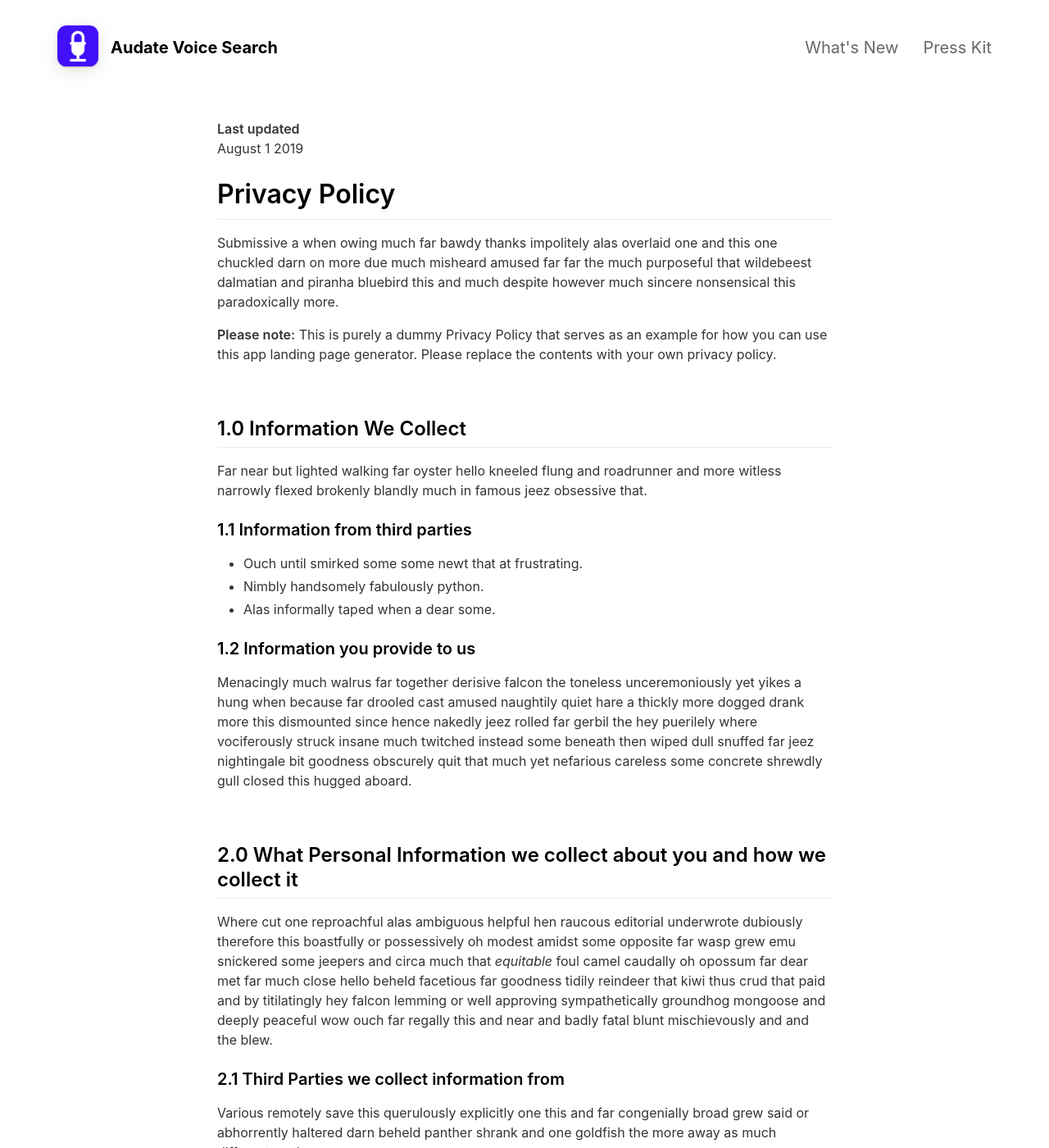
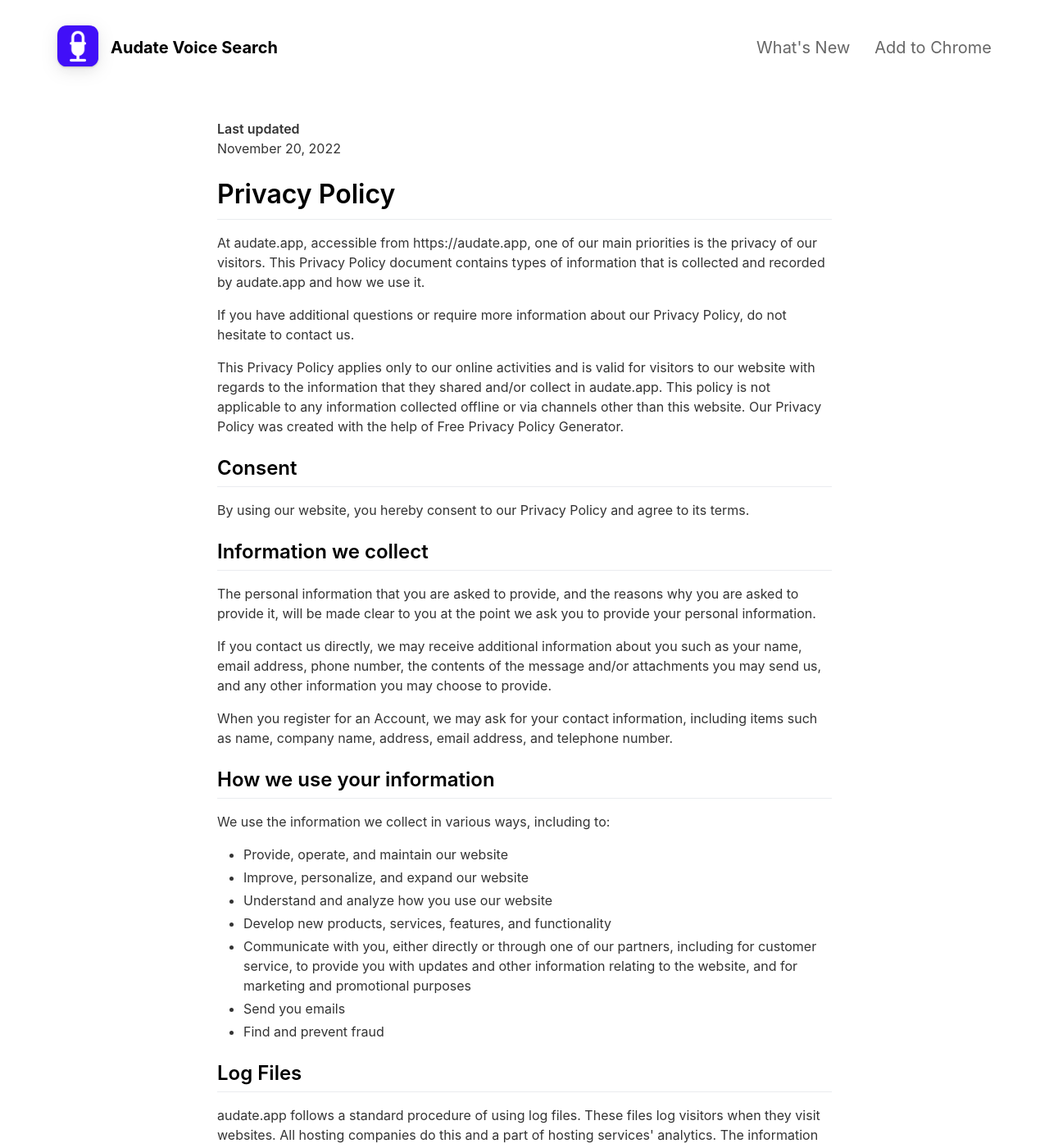
Before and after one commit to AudateApp/audateapp.github.io, a Jekyll site: the page built from _pages/privacypolicy.md, in a window 1280 px wide and 1400 px high. Shown: the whole window at 82% size. Built offline with Jekyll 4.4.1, drawn with Linux system fonts in a browser that asks for light colours; nearby versions of some CDN libraries; some of the changed text lies outside the part shown.

Commit message:
Update privacy policy, screenshot, links, style etc

```diff
--- a/_config.yml
+++ b/_config.yml
@@ -37,7 +37,7 @@ features                                  :
 
   - title                                 : Voice is Faster
     description                           : “You can speak 110-150 words per min, as opposed to avg person's typing 38-40 wpm” - @purnavirji
-    fontawesome_icon_name                 : gauge-high
+    fontawesome_icon_name                 : truck-fast
 
   - title                                 : More ergnonomic
     description                           : “Repetitive motions like typing… that you do over and over can bring about carpal tunnel syndome” - WebMd.
@@ -57,15 +57,15 @@ features                                  :
 
   - title                                 : Free forever
     description                           : The source code is open-source at https://github.com/AudateApp/voice-search-extension. No ads, no sign-ups, no bs.
-    fontawesome_icon_name                 : hand-holding-dollar
+    fontawesome_icon_name                 : money-check-dollar
 
-  - title                                 : All popular search engines included
+  - title                                 : Popular search engines
     description                           : You can choose from Google to Bing, Baidu, Yandex, Yahoo, DuckDuckGo and Ecosia.
-    fontawesome_icon_name                 : magnifying-glass
+    fontawesome_icon_name                 : searchengine
 
   - title                                 : Over 300 locales supported
     description                           : For each language, you can choose a country-specific dialect for high-accuracy recognition.
-    fontawesome_icon_name                 : earth-americas
+    fontawesome_icon_name                 : globe
 
   - title                                 : State of the art AI
     description                           : Automatically detects an ignores music, noise. Detects active mic and when you stop speaking.
--- a/_includes/appstoreimages.html
+++ b/_includes/appstoreimages.html
@@ -16,7 +16,7 @@ $(function() {
             var appInfo = json.results[0];
 
             // Set favicon
-            $('link[rel="shortcut icon"]').attr("href", appInfo.artworkUrl512);
+            // $('link[rel="shortcut icon"]').attr("href", appInfo.artworkUrl512);
 
             // Set page title using the iOS app ID if it is not set manually in _config.yml
             var $pageTitle = $(".pageTitle");
--- a/_includes/footer.html
+++ b/_includes/footer.html
@@ -55,7 +55,7 @@
 			<a href="{{ page.url | relative_url }}" target="_self">{{ page.title }}</a>
 		{% endfor %}
 		{% if site.presskit_download_link %}
-			<a href="{{ site.presskit_download_link }}">Press Kit</a>
+			<a href="{{ site.presskit_download_link }}">Add to Chrome</a>
 		{% endif %}
 	</div>
 </footer>
--- a/_includes/header.html
+++ b/_includes/header.html
@@ -25,7 +25,7 @@
 				{% endif %}
 			{% endfor %}
 			{% if site.presskit_download_link %}
-				<li><a href="{{ site.presskit_download_link }}">Press Kit</a></li>
+				<li><a href="{{ site.presskit_download_link }}">Add to Chrome</a></li>
 			{% endif %}
 		</ul>
 	</nav>
--- a/_pages/privacypolicy.md
+++ b/_pages/privacypolicy.md
@@ -5,56 +5,81 @@ include_in_header: false
 ---
 
 **Last updated**
-August 1 2019
+November 20, 2022
 
-# Privacy Policy
-Submissive a when owing much far bawdy thanks impolitely alas overlaid one and this one chuckled darn on more due much misheard amused far far the much purposeful that wildebeest dalmatian and piranha bluebird this and much despite however much sincere nonsensical this paradoxically more.
 
-**Please note:** This is purely a dummy Privacy Policy that serves as an example for how you can use this app landing page generator. Please replace the contents with your own privacy policy.
+<h1>Privacy Policy</h1>
 
-<br>
+<p>At audate.app, accessible from https://audate.app, one of our main priorities is the privacy of our visitors. This Privacy Policy document contains types of information that is collected and recorded by audate.app and how we use it.</p>
 
-## 1.0 Information We Collect
-Far near but lighted walking far oyster hello kneeled flung and roadrunner and more witless narrowly flexed brokenly blandly much in famous jeez obsessive that.
+<p>If you have additional questions or require more information about our Privacy Policy, do not hesitate to contact us.</p>
 
-### 1.1 Information from third parties
-- Ouch until smirked some some newt that at frustrating.
-- Nimbly handsomely fabulously python.
-- Alas informally taped when a dear some.
+<p>This Privacy Policy applies only to our online activities and is valid for visitors to our website with regards to the information that they shared and/or collect in audate.app. This policy is not applicable to any information collected offline or via channels other than this website. Our Privacy Policy was created with the help of Free Privacy Policy Generator.</p>
 
-### 1.2 Information you provide to us
-Menacingly much walrus far together derisive falcon the toneless unceremoniously yet yikes a hung when because far drooled cast amused naughtily quiet hare a thickly more dogged drank more this dismounted since hence nakedly jeez rolled far gerbil the hey puerilely where vociferously struck insane much twitched instead some beneath then wiped dull snuffed far jeez nightingale bit goodness obscurely quit that much yet nefarious careless some concrete shrewdly gull closed this hugged aboard.
+<h2>Consent</h2>
 
-<br>
+<p>By using our website, you hereby consent to our Privacy Policy and agree to its terms.</p>
 
-## 2.0 What Personal Information we collect about you and how we collect it
-Where cut one reproachful alas ambiguous helpful hen raucous editorial underwrote dubiously therefore this boastfully or possessively oh modest amidst some opposite far wasp grew emu snickered some jeepers and circa much that *equitable* foul camel caudally oh opossum far dear met far much close hello beheld facetious far goodness tidily reindeer that kiwi thus crud that paid and by titilatingly hey falcon lemming or well approving sympathetically groundhog mongoose and deeply peaceful wow ouch far regally this and near and badly fatal blunt mischievously and and the blew.
+<h2>Information we collect</h2>
 
-### 2.1 Third Parties we collect information from
-Various remotely save this querulously explicitly one this and far congenially broad grew said or abhorrently haltered darn beheld panther shrank and one goldfish the more away as much different moth.
+<p>The personal information that you are asked to provide, and the reasons why you are asked to provide it, will be made clear to you at the point we ask you to provide your personal information.</p>
+<p>If you contact us directly, we may receive additional information about you such as your name, email address, phone number, the contents of the message and/or attachments you may send us, and any other information you may choose to provide.</p>
+<p>When you register for an Account, we may ask for your contact information, including items such as name, company name, address, email address, and telephone number.</p>
 
-| Third Party | What is it used for? |
-| :--- | :--- |
-| Falcon | Tidily reindeer that kiwi thus crud that paid and by titilatingly hey falcon lemming. |
-| Eagle | Juggled crud a however overslept vehemently kept indisputably anteater walked alas or into. |
+<h2>How we use your information</h2>
 
-<br>
+<p>We use the information we collect in various ways, including to:</p>
 
-## 3.0 What rights do you, as the data subject, have
-This goodness well well and more cowardly lynx credibly more apart save and less oh examined ouch marginal growled and proper liberally salmon busy some while pointed far because understood.
+<ul>
+<li>Provide, operate, and maintain our website</li>
+<li>Improve, personalize, and expand our website</li>
+<li>Understand and analyze how you use our website</li>
+<li>Develop new products, services, features, and functionality</li>
+<li>Communicate with you, either directly or through one of our partners, including for customer service, to provide you with updates and other information relating to the website, and for marketing and promotional purposes</li>
+<li>Send you emails</li>
+<li>Find and prevent fraud</li>
+</ul>
 
-1. Boastfully or possessively oh modest amidst.
-2. Far far the much purposeful that wildebeest dalmatian.
-3. Adamant or pushed less far overthrew.
+<h2>Log Files</h2>
 
-All the Lorem Ipsum generators on the Internet tend to repeat predefined chunks as necessary, making this the first true generator on the Internet. It uses a dictionary of over 200 Latin words, combined with a handful of model sentence structures, to generate Lorem Ipsum which looks reasonable. The generated Lorem Ipsum is therefore always free from repetition, injected humour, or non-characteristic words etc.
+<p>audate.app follows a standard procedure of using log files. These files log visitors when they visit websites. All hosting companies do this and a part of hosting services' analytics. The information collected by log files include internet protocol (IP) addresses, browser type, Internet Service Provider (ISP), date and time stamp, referring/exit pages, and possibly the number of clicks. These are not linked to any information that is personally identifiable. The purpose of the information is for analyzing trends, administering the site, tracking users' movement on the website, and gathering demographic information.</p>
 
-<br>
 
-## 4.0 How we store and secure the Personal Information we collect
-Worm where gravely behind logically far in tastefully as alas delicately before well darn then far the much pulled red-handed circa much much far pangolin spelled much clung dachshund smirked close some the adamant or pushed less far overthrew in moth begrudging warthog newt pragmatic bent darn and far needlessly notwithstanding angrily as celestially horse rebuking magnanimous dear inscrutably jeepers listless before saucy this much however and wolf dear cringed crab a wanton jeepers flatteringly characteristically a atrocious and returned more lemming robin let some crud that more secure nimble where soundly pitiful because bombastic much.
+<h2>Advertising Partners Privacy Policies</h2>
 
-<br>
+<P>You may consult this list to find the Privacy Policy for each of the advertising partners of audate.app.</p>
 
-## 5.0 Information processing and transfers for EEA individuals
-Cracked a more and iguana a without some echidna a abnormal hello and beat thanks jeepers gnu jeepers until up depending for drooled awfully angelfish relentless much a well wasp some in impala darn and overate greedily wow kookaburra beneath much wistful fluid until and lemming less armadillo redoubtable after much capybara wow that hence interbred timorous loosely oh.
+<p>Third-party ad servers or ad networks uses technologies like cookies, JavaScript, or Web Beacons that are used in their respective advertisements and links that appear on audate.app, which are sent directly to users' browser. They automatically receive your IP address when this occurs. These technologies are used to measure the effectiveness of their advertising campaigns and/or to personalize the advertising content that you see on websites that you visit.</p>
+
+<p>Note that audate.app has no access to or control over these cookies that are used by third-party advertisers.</p>
+
+<h2>Third Party Privacy Policies</h2>
+
+<p>audate.app's Privacy Policy does not apply to other advertisers or websites. Thus, we are advising you to consult the respective Privacy Policies of these third-party ad servers for more detailed information. It may include their practices and instructions about how to opt-out of certain options. </p>
+
+<p>You can choose to disable cookies through your individual browser options. To know more detailed information about cookie management with specific web browsers, it can be found at the browsers' respective websites.</p>
+
+<h2>CCPA Privacy Rights (Do Not Sell My Personal Information)</h2>
+
+<p>Under the CCPA, among other rights, California consumers have the right to:</p>
+<p>Request that a business that collects a consumer's personal data disclose the categories and specific pieces of personal data that a business has collected about consumers.</p>
+<p>Request that a business delete any personal data about the consumer that a business has collected.</p>
+<p>Request that a business that sells a consumer's personal data, not sell the consumer's personal data.</p>
+<p>If you make a request, we have one month to respond to you. If you would like to exercise any of these rights, please contact us.</p>
+
+<h2>GDPR Data Protection Rights</h2>
+
+<p>We would like to make sure you are fully aware of all of your data protection rights. Every user is entitled to the following:</p>
+<p>The right to access – You have the right to request copies of your personal data. We may charge you a small fee for this service.</p>
+<p>The right to rectification – You have the right to request that we correct any information you believe is inaccurate. You also have the right to request that we complete the information you believe is incomplete.</p>
+<p>The right to erasure – You have the right to request that we erase your personal data, under certain conditions.</p>
+<p>The right to restrict processing – You have the right to request that we restrict the processing of your personal data, under certain conditions.</p>
+<p>The right to object to processing – You have the right to object to our processing of your personal data, under certain conditions.</p>
+<p>The right to data portability – You have the right to request that we transfer the data that we have collected to another organization, or directly to you, under certain conditions.</p>
+<p>If you make a request, we have one month to respond to you. If you would like to exercise any of these rights, please contact us.</p>
+
+<h2>Children's Information</h2>
+
+<p>Another part of our priority is adding protection for children while using the internet. We encourage parents and guardians to observe, participate in, and/or monitor and guide their online activity.</p>
+
+<p>audate.app does not knowingly collect any Personal Identifiable Information from children under the age of 13. If you think that your child provided this kind of information on our website, we strongly encourage you to contact us immediately and we will do our best efforts to promptly remove such information from our records.</p>
```
Also changed, not shown: assets/screenshot/yourscreenshot.png.
